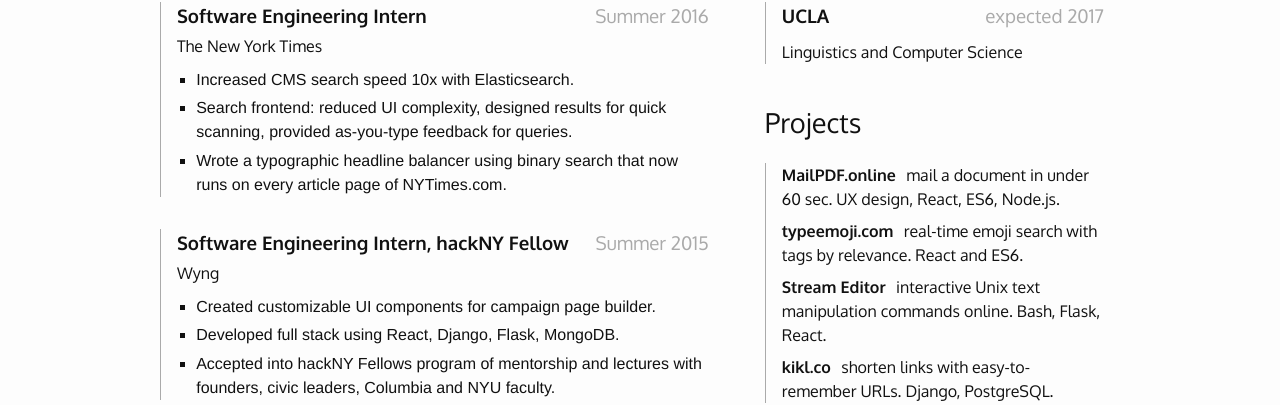
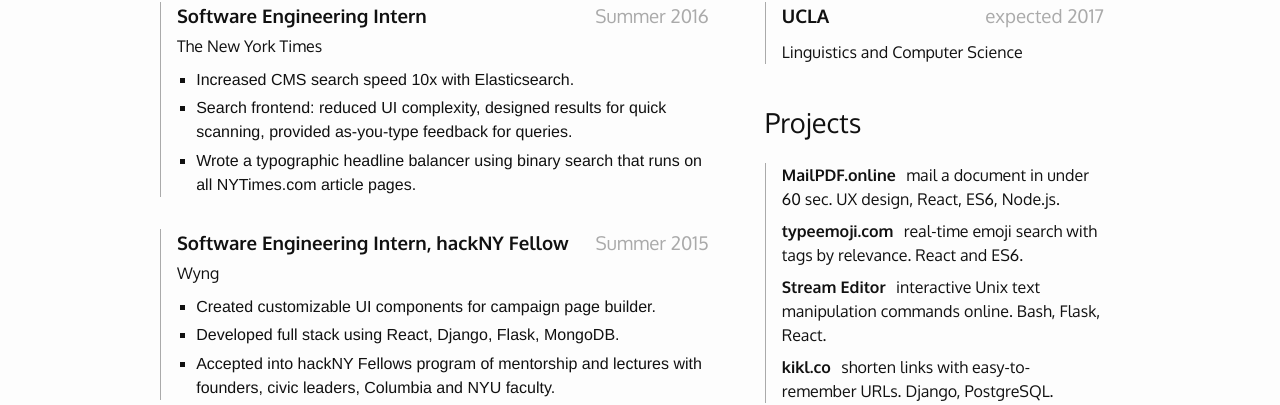
Before and after one commit to liddiard/liddiard.me, a Jekyll site: the page built from resume.md, in a window 1280 px wide. Shown: the part 256-661 px from the top of the page. Built offline with Jekyll 4.4.1, drawn with Linux system fonts in a browser that asks for light colours; some web fonts are replaced.

Commit message:
minor nytimes rewording

```diff
--- a/resume.md
+++ b/resume.md
@@ -16,7 +16,7 @@
             <ul>
                 <li>Increased CMS search speed 10x with Elasticsearch.</li>
                 <li>Search frontend: reduced UI complexity, designed results for quick scanning, provided as-you-type feedback for queries.</li>
-                <li>Wrote a typographic headline balancer using binary search that now runs on every article page of NYTimes.com.</li>
+                <li>Wrote a typographic headline balancer using binary search that runs on all NYTimes.com article pages.</li>
             </ul>
         </div>
         <div class="item">
```
